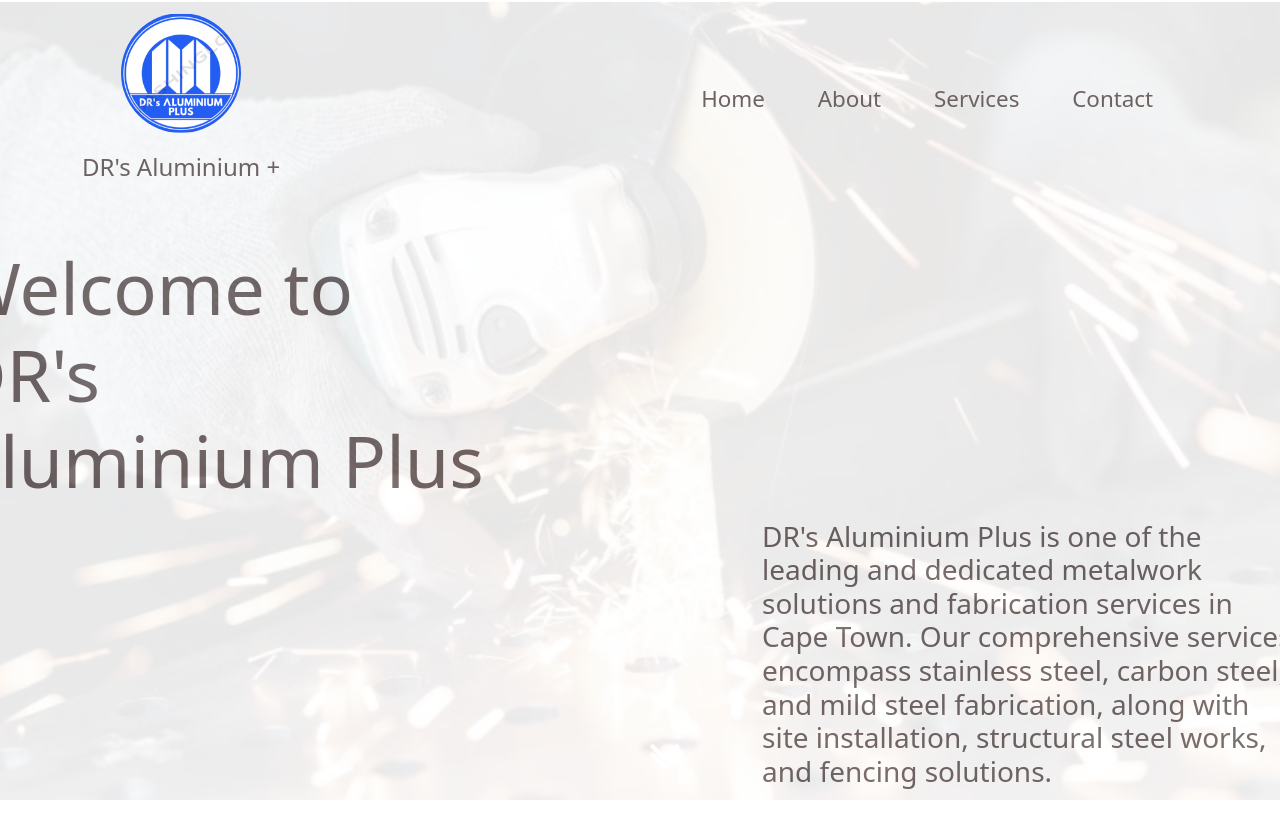
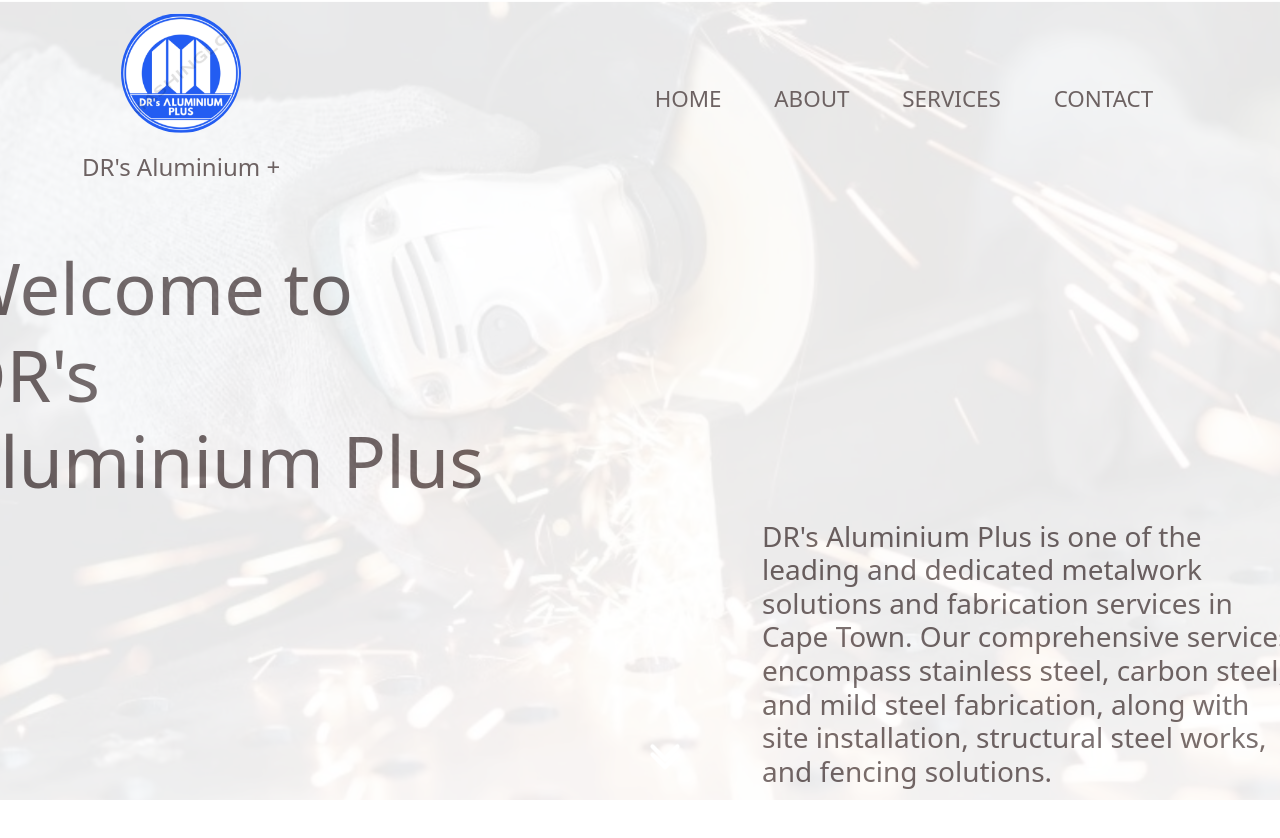
Before and after one commit to xolandaliso/react-app, a React (Create React App) app: page / in a window 1280 px wide. Shown: the top 838 px of the page. Built offline with nearby package versions, Linux system fonts and the light colour scheme.

Commit message:
nav links fiddling

```diff
--- a/src/components/navbar.js
+++ b/src/components/navbar.js
@@ -33,22 +33,22 @@
       <ul className="navbar-nav ms-auto">
         <li className="nav-item">
           <a className="nav-link enlarged-link" href="#home">
-            Home
+            HOME
           </a>
         </li>
         <li className="nav-item">
           <a className="nav-link enlarged-link" href="#about">
-            About
+            ABOUT
           </a>
         </li>
         <li className="nav-item">
           <a className="nav-link enlarged-link" href="#services">
-            Services
+            SERVICES
           </a>
         </li>
         <li className="nav-item">
           <a className="nav-link enlarged-link" href="#contact">
-            Contact
+            CONTACT
           </a>
         </li>
       </ul>
```
